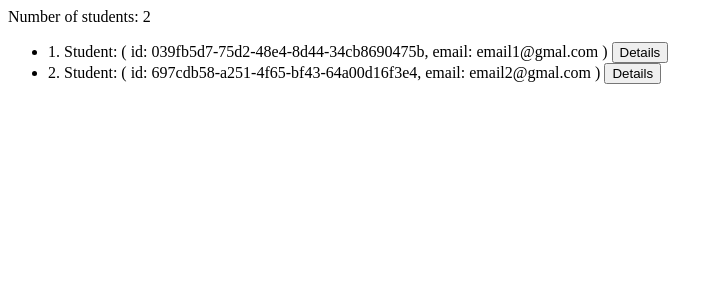
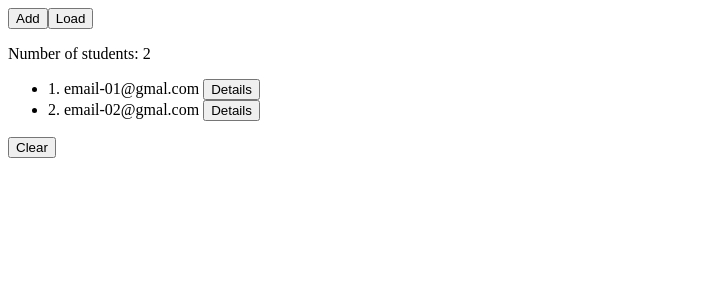
Before and after one commit to maleksandrowicz93/cqrs-demo-fe, an Angular app: page / in a window 1280 px wide. Shown: the top 300 px of the page, without its empty margins (0-723 px from the left). Built offline with nearby package versions, Linux system fonts and the light colour scheme.

Commit message:
refatcor project

```diff
--- a/src/app/app.component.html
+++ b/src/app/app.component.html
@@ -1,7 +1,7 @@
 <div>
-  <ng-container [ngSwitch]="currentPage">
+  <ng-container [ngSwitch]="currentPage | async">
     <div *ngSwitchCase="page.USER_PAGE">
-      <app-student-page [studentId]="studentId"></app-student-page>
+      <app-student-page></app-student-page>
     </div>
     <div *ngSwitchCase="page.EDIT_FORM">
       <app-edit-form-page></app-edit-form-page>
--- a/src/app/app.component.ts
+++ b/src/app/app.component.ts
@@ -1,23 +1,18 @@
-import { Component, OnInit } from '@angular/core';
+import { Component } from '@angular/core';
 import { Page } from './enums/page';
 import { PageLoaderService } from './services/page-loader.service';
+import { StudentDataService } from './services/student-data.service';
 
 @Component({
   selector: 'app-root',
   templateUrl: './app.component.html',
   styleUrls: ['./app.component.css'],
-  providers: [PageLoaderService]
+  providers: [PageLoaderService, StudentDataService]
 })
-export class AppComponent implements OnInit {
+export class AppComponent {
 
   page = Page;
-  currentPage = Page.MAIN_PAGE;
-  studentId = "";
+  currentPage = this.pageLoaderService.getCurrentPage();
 
   constructor(private pageLoaderService: PageLoaderService) {}
-
-  ngOnInit(): void {
-    this.pageLoaderService.getCurrentPage().subscribe(page => this.currentPage = page);
-    this.pageLoaderService.getCurrentStudentId().subscribe(id => this.studentId = id);
-  }
 }
--- a/src/app/edit-form-page/edit-form-page.component.html
+++ b/src/app/edit-form-page/edit-form-page.component.html
@@ -1,2 +1,2 @@
 <button (click)="back()">X</button>
-<p>{{studentId}}: </p><input type="text">
+<p>id: {{studentId}}</p><input type="text">
--- a/src/app/edit-form-page/edit-form-page.component.ts
+++ b/src/app/edit-form-page/edit-form-page.component.ts
@@ -1,4 +1,4 @@
-import { Component } from '@angular/core';
+import { Component, OnInit } from '@angular/core';
 import { Page } from '../enums/page';
 import { PageLoaderService } from '../services/page-loader.service';
 
@@ -7,11 +7,15 @@ import { PageLoaderService } from '../services/page-loader.service';
   templateUrl: './edit-form-page.component.html',
   styleUrls: ['./edit-form-page.component.css']
 })
-export class EditFormPageComponent {
+export class EditFormPageComponent implements OnInit {
 
-  studentId = this.pageLoaderService.getCurrentStudentId();
+  studentId = "";
 
   constructor(private pageLoaderService: PageLoaderService) {}
+
+  ngOnInit(): void {
+    this.pageLoaderService.getCurrentStudentId().subscribe(id => this.studentId = id);
+  }
 
   back(): void {
     this.pageLoaderService.setCurrentPage(Page.USER_PAGE);
--- a/src/app/enums/page.ts
+++ b/src/app/enums/page.ts
@@ -1,5 +1,7 @@
 export enum Page {
     MAIN_PAGE,
     USER_PAGE,
+    ADD_FORM,
+    UPDATE_PASSWORD_FORM,
     EDIT_FORM
 }
--- a/src/app/main-page/main-page.component.html
+++ b/src/app/main-page/main-page.component.html
@@ -1,8 +1,11 @@
-<div>Number of students: {{students.length}}</div>
-<div>
+<button (click)="adduser()">Add</button>
+<button (click)="loadUsers()">Load</button>
+<div *ngIf="students.length > 0">
+    <p>Number of students: {{students.length}}</p>
     <ul>
         <li *ngFor="let student of students, let i = index">
             <app-student-entry [index]="i" [student]="student"></app-student-entry>
         </li>
     </ul>
+    <button (click)="clear()">Clear</button>
 </div>
--- a/src/app/main-page/main-page.component.ts
+++ b/src/app/main-page/main-page.component.ts
@@ -1,5 +1,8 @@
 import { Component, OnInit } from '@angular/core';
+import { Page } from '../enums/page';
 import { StudentIdentifiaction } from '../interfaces/StudentIdentifiaction';
+import { PageLoaderService } from '../services/page-loader.service';
+import { StudentDataService } from '../services/student-data.service';
 
 @Component({
   selector: 'app-main-page',
@@ -10,21 +13,14 @@ export class MainPageComponent implements OnInit {
 
   students = new Array<StudentIdentifiaction>();
 
+  constructor(private pageLoaderService: PageLoaderService, private studentDataService: StudentDataService) { }
+
   ngOnInit(): void {
-    this.fillStudents();
+    this.loadUsers();
   }
 
-  fillStudents(): void {
-    this.students.push(
-      {
-        id: "039fb5d7-75d2-48e4-8d44-34cb8690475b",
-        email: "email1@gmal.com"
-      },
-      {
-        id: "697cdb58-a251-4f65-bf43-64a00d16f3e4",
-        email: "email2@gmal.com"
-      }
-    );
+  loadUsers(): void {
+    this.students = this.studentDataService.findAll();
   }
 
   clear(): void {
@@ -32,10 +28,7 @@ export class MainPageComponent implements OnInit {
   }
 
   adduser(): void {
-    this.students.push({
-      id: "40c788e6-b004-4272-a13d-f89a10729b34",
-      email: "email3@gmal.com"
-    });
+    this.pageLoaderService.setCurrentPage(Page.ADD_FORM);
   }
 
   nextUsers(): void { }
--- a/src/app/services/page-loader.service.ts
+++ b/src/app/services/page-loader.service.ts
@@ -1,5 +1,5 @@
 import { Injectable } from '@angular/core';
-import { Observable, Subject } from 'rxjs';
+import { Observable, ReplaySubject, Subject } from 'rxjs';
 import { Page } from '../enums/page';
 
 @Injectable({
@@ -7,17 +7,17 @@ import { Page } from '../enums/page';
 })
 export class PageLoaderService {
 
-  private livePage = new Subject<Page>();
-  private currentStudentId = new Subject<string>();
+  private currentPage = new Subject<Page>();
+  private currentStudentId = new ReplaySubject<string>;
 
   constructor() { }
 
   setCurrentPage(page: Page): void {
-    this.livePage.next(page);
+    this.currentPage.next(page);
   }
 
   getCurrentPage(): Observable<Page> {
-    return this.livePage.asObservable();
+    return this.currentPage.asObservable();
   }
 
   setCurrentStudentId(id: string): void {
--- a/src/app/services/student-data.service.ts
+++ b/src/app/services/student-data.service.ts
@@ -39,10 +39,10 @@ export class StudentDataService {
     }));
   }
 
-  findById(id: string): StudentDto | undefined {
+  findById(id: string): StudentDto {
     let student = this.students.find(student => student.id == id);
     if (student == undefined) {
-      return undefined;
+      return {} as StudentDto;
     }
     return {
       id: student.id,
--- a/src/app/student-entry/student-entry.component.html
+++ b/src/app/student-entry/student-entry.component.html
@@ -1,2 +1,2 @@
-{{index + 1}}. Student: ( id: {{student.id}}, email: {{student.email}} )
+{{index + 1}}. {{student.email}}
 <button (click)="showDetails(student.id)">Details</button>
--- a/src/app/student-page/student-page.component.html
+++ b/src/app/student-page/student-page.component.html
@@ -1,4 +1,12 @@
 <button (click)="close()">X</button>
-<p>{{studentId}}</p>
-<button (click)="editStudent()">Update Password</button>
+<ng-container *ngIf="studentId | async as id">
+    <div *ngIf="getStudent(id); let student">
+        <p>id: {{student.id}}</p>
+        <p>email: {{student.email}}</p>
+        <p>first name: {{student.firstName}}</p>
+        <p>last name: {{student.lastName}}</p>
+        <p>birt date: {{student.birthDate}}</p>
+    </div>
+</ng-container>
+<button (click)="updatePassword()">Update Password</button>
 <button (click)="editStudent()">Edit Data</button>
--- a/src/app/student-page/student-page.component.ts
+++ b/src/app/student-page/student-page.component.ts
@@ -1,6 +1,8 @@
-import { Component, Input } from '@angular/core';
+import { Component } from '@angular/core';
 import { Page } from '../enums/page';
+import { StudentDto } from '../interfaces/StudentDto';
 import { PageLoaderService } from '../services/page-loader.service';
+import { StudentDataService } from '../services/student-data.service';
 
 @Component({
   selector: 'app-student-page',
@@ -9,16 +11,23 @@ import { PageLoaderService } from '../services/page-loader.service';
 })
 export class StudentPageComponent {
 
-  @Input()
-  studentId = "";
+  studentId = this.pageLoaderService.getCurrentStudentId();
 
-  constructor(private pageLoaderService: PageLoaderService) {}
+  constructor(private pageLoaderService: PageLoaderService, private studentDataService: StudentDataService) { }
+
+  getStudent(id: string): StudentDto {
+    return this.studentDataService.findById(id);
+  }
 
   close(): void {
     this.pageLoaderService.setCurrentPage(Page.MAIN_PAGE);
   }
 
-  editStudent(): void  {
+  updatePassword(): void {
+    this.pageLoaderService.setCurrentPage(Page.UPDATE_PASSWORD_FORM);
+  }
+
+  editStudent(): void {
     this.pageLoaderService.setCurrentPage(Page.EDIT_FORM);
   }
 }
```
